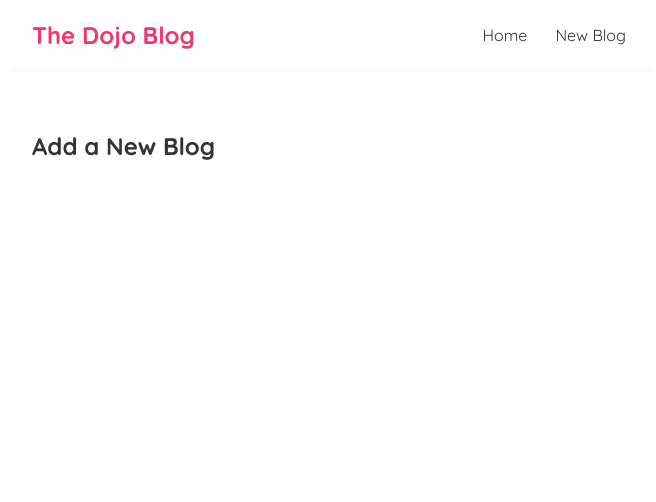
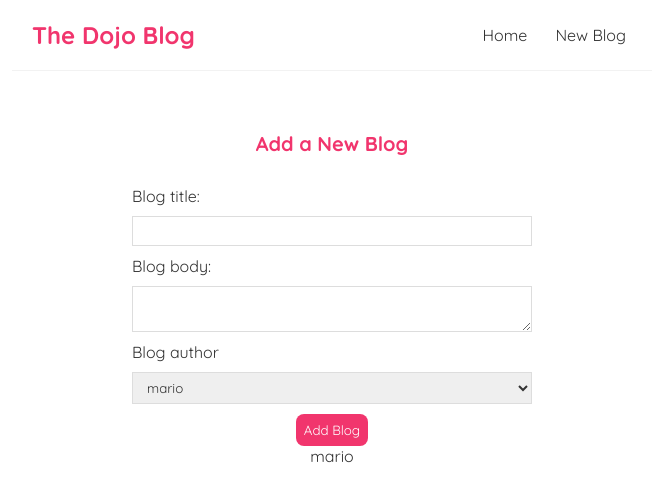
Before and after one commit to Alun-Price/dojo-blog, a React (Create React App) app: page /create in a window 1280 px wide. Shown: the top 502 px of the page, without its empty margins (308-964 px from the left). Built offline with nearby package versions, Linux system fonts and the light colour scheme.

Commit message:
27 Added state for controlled inputs in the Create blog form

```diff
--- a/src/Create.js
+++ b/src/Create.js
@@ -1,7 +1,37 @@
+import { useState } from "react";
+
 const Create = () => {
+  const [title, setTitle] = useState("");
+  const [body, setBody] = useState("");
+  const [author, setAuthor] = useState("mario");
+
   return (
     <div className="create">
       <h2>Add a New Blog</h2>
+      <form>
+        <label>Blog title:</label>
+        <input
+          value={title}
+          onChange={(e) => setTitle(e.target.value)}
+          type="text"
+          required
+        />
+        <label>Blog body:</label>
+        <textarea
+          value={body}
+          onChange={(e) => setBody(e.target.value)}
+          required
+        ></textarea>
+        <label>Blog author</label>
+        <select value={author} onChange={(e) => setAuthor(e.target.value)}>
+          <option value="mario">mario</option>
+          <option value="yoshi">yoshi</option>
+        </select>
+        <button>Add Blog</button>
+        <p>{title}</p>
+        <p>{body}</p>
+        <p>{author}</p>
+      </form>
     </div>
   );
 };
--- a/src/index.css
+++ b/src/index.css
@@ -63,3 +63,45 @@
 .blog-details div {
   margin: 20px 0;
 }
+.blog-details button {
+  background: #f1356d;
+  color: #fff;
+  border: 0;
+  padding: 8px;
+  border-radius: 8px;
+  cursor: pointer;
+}
+
+/* create new blog form */
+.create {
+  max-width: 400px;
+  margin: 0 auto;
+  text-align: center;
+}
+.create label {
+  text-align: left;
+  display: block;
+}
+.create h2 {
+  font-size: 20px;
+  color: #f1356d;
+  margin-bottom: 30px;
+}
+.create input,
+.create textarea,
+.create select {
+  width: 100%;
+  padding: 6px 10px;
+  margin: 10px 0;
+  border: 1px solid #ddd;
+  box-sizing: border-box;
+  display: block;
+}
+.create button {
+  background: #f1356d;
+  color: #fff;
+  border: 0;
+  padding: 8px;
+  border-radius: 8px;
+  cursor: pointer;
+}
```
